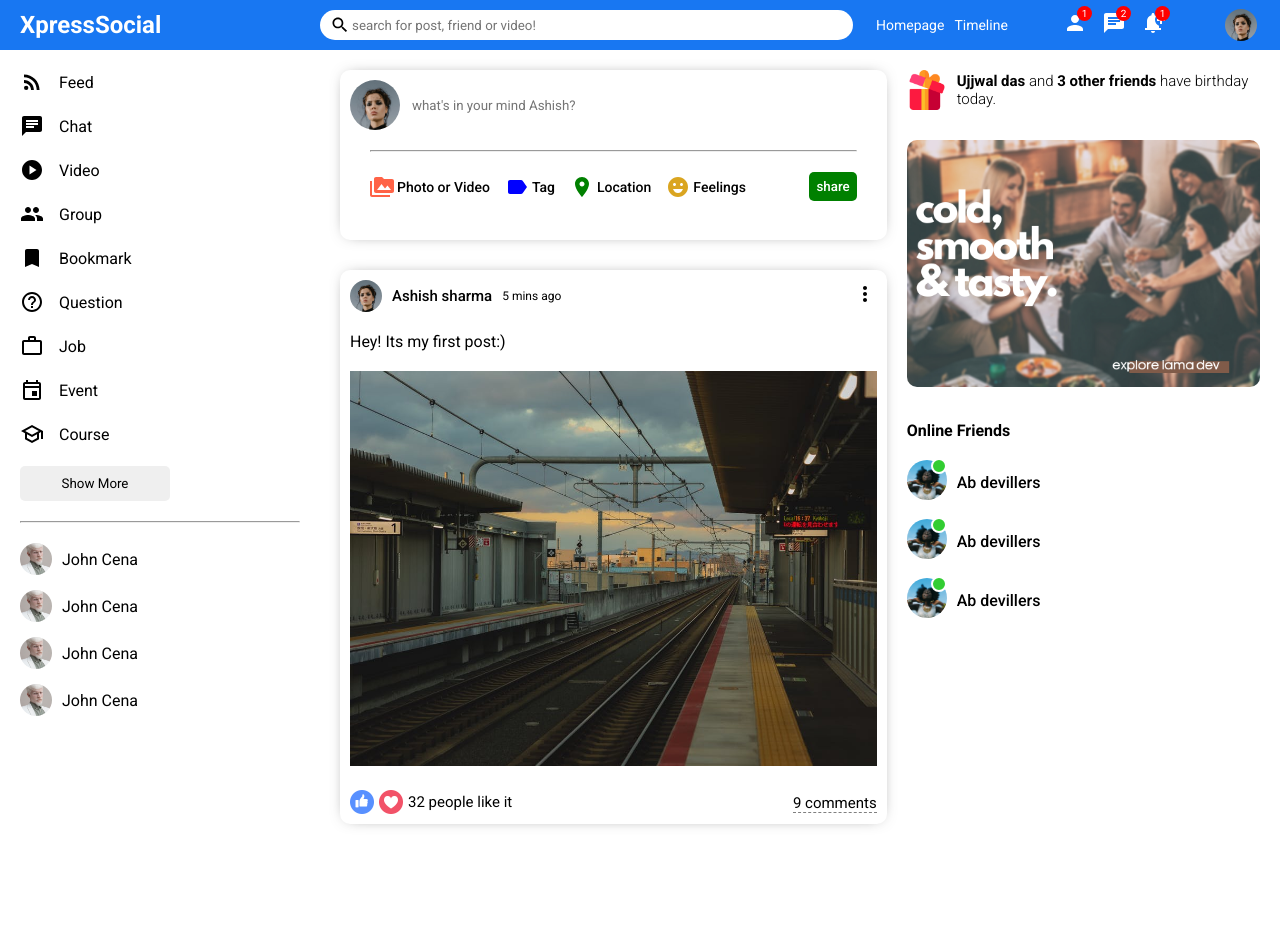
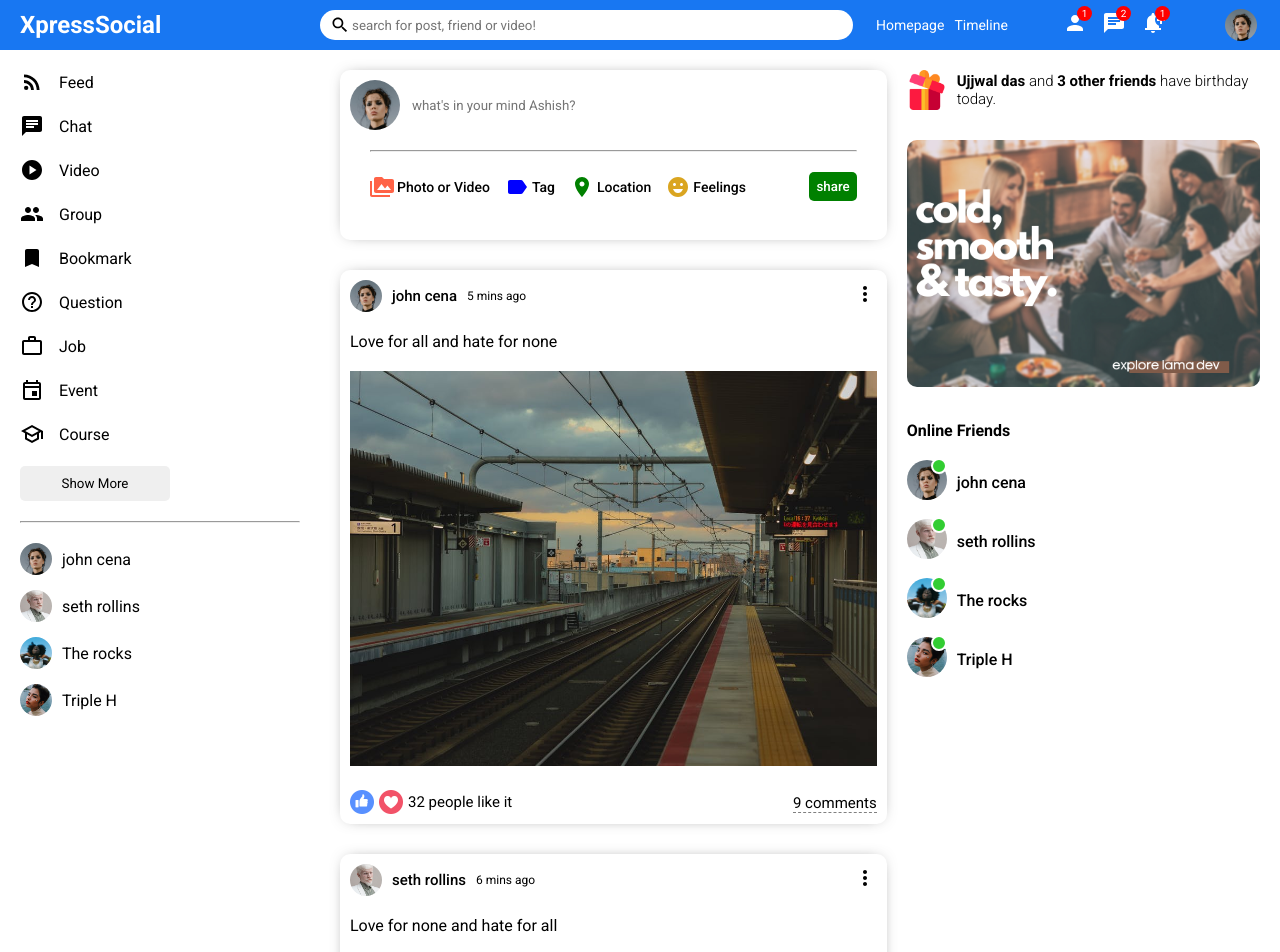
Before and after one commit to Ashishsharma1998/social_media_ui, a React (Create React App) app: page / in a window 1280 px wide. Shown: the top 952 px of the page. Before the commit the page ends 874 px from the top, so only its background shows below. Built offline with nearby package versions, Linux system fonts and the light colour scheme.

Commit message:
completed the basic like and dislike functional and feature with dummy data

```diff
--- /dev/null
+++ b/src/components/closeFriend/CloseFriend.css
@@ -0,0 +1,13 @@
+.sidebarFriend {
+  display: flex;
+  align-items: center;
+  margin-bottom: 15px;
+}
+
+.sidebarFriendImg {
+  width: 32px;
+  height: 32px;
+  border-radius: 50%;
+  object-fit: cover;
+  margin-right: 10px;
+}
--- /dev/null
+++ b/src/components/closeFriend/CloseFriend.jsx
@@ -0,0 +1,13 @@
+import React from "react";
+import "./CloseFriend.css";
+
+function CloseFriend({ user }) {
+  return (
+    <li className="sidebarFriend">
+      <img src={user.profilePicture} alt="" className="sidebarFriendImg" />
+      <span className="sidebarFriendName">{user.username}</span>
+    </li>
+  );
+}
+
+export default CloseFriend;
--- a/src/components/feed/Feed.jsx
+++ b/src/components/feed/Feed.jsx
@@ -2,12 +2,16 @@ import React from "react";
 import Share from "../share/Share";
 import "./Feed.css";
 import Post from "../post/Post";
+import { Posts } from "../../dummyData";
+
 function Feed() {
   return (
     <div className="feed">
       <div className="feedWrapper">
         <Share />
-        <Post />
+        {Posts.map((post) => {
+          return <Post key={post.id} data={post} />;
+        })}
       </div>
     </div>
   );
--- /dev/null
+++ b/src/components/online/Online.css
@@ -0,0 +1,32 @@
+.rightbarFriend {
+  display: flex;
+  align-items: center;
+  margin-bottom: 15px;
+}
+
+.rightbarProfileImgContainer {
+  position: relative;
+  margin-right: 10px;
+}
+
+.rightbarProfileImg {
+  width: 40px;
+  height: 40px;
+  border-radius: 50%;
+  object-fit: cover;
+}
+
+.rightbarOnline {
+  background-color: limegreen;
+  width: 12px;
+  height: 12px;
+  border-radius: 50%;
+  border: 2px solid white;
+  position: absolute;
+  top: -2px;
+  right: 0px;
+}
+
+.rightbarUsername {
+  font-weight: 500;
+}
--- /dev/null
+++ b/src/components/online/Online.jsx
@@ -0,0 +1,15 @@
+import React from "react";
+import "./Online.css";
+function Online({ user }) {
+  return (
+    <li className="rightbarFriend">
+      <div className="rightbarProfileImgContainer">
+        <img src={user.profilePicture} alt="" className="rightbarProfileImg" />
+        <span className="rightbarOnline"></span>
+      </div>
+      <span className="rightbarUsername">{user.username}</span>
+    </li>
+  );
+}
+
+export default Online;
--- a/src/components/post/Post.jsx
+++ b/src/components/post/Post.jsx
@@ -1,37 +1,63 @@
-import React from "react";
+import React, { useState } from "react";
 import "./Post.css";
 import { MoreVert } from "@mui/icons-material";
+import { Users } from "../../dummyData.js";
 
-function Post() {
+function Post({ data }) {
+  const [like, setLike] = useState(data.like);
+  const [isLike, setIsLike] = useState(false);
+
+  const likeHandler = () => {
+    setLike(isLike ? like - 1 : like + 1);
+    setIsLike(!isLike);
+  };
+
   return (
     <div className="post">
       <div className="postWrapper">
         <div className="postTop">
           <div className="postTopLeft">
             <img
-              src="/assets/person/1.jpeg"
+              src={
+                Users.filter((user) => user.id === data.userId)[0]
+                  .profilePicture
+              }
               alt=""
               className="postProfileImg"
             />
-            <span className="postUsername">Ashish sharma</span>
-            <span className="postDate">5 mins ago</span>
+            <span className="postUsername">
+              {Users.filter((user) => user.id === data.userId)[0].username}
+            </span>
+            <span className="postDate">{data.date}</span>
           </div>
           <div className="postTopRight">
             <MoreVert />
           </div>
         </div>
+
         <div className="postCenter">
-          <span className="postText">Hey! Its my first post:)</span>
-          <img src="/assets/post/1.jpeg" alt="" className="postImg" />
+          <span className="postText">{data.desc}</span>
+          <img src={data.photo} alt="" className="postImg" />
         </div>
+
         <div className="postBottom">
           <div className="postBottomLeft">
-            <img src="/assets/like.png" alt="" className="likeIcon" />
-            <img src="/assets/heart.png" alt="" className="likeIcon" />
-            <span className="postLikeCounter">32 people like it</span>
+            <img
+              src="/assets/like.png"
+              alt=""
+              className="likeIcon"
+              onClick={likeHandler}
+            />
+            <img
+              src="/assets/heart.png"
+              alt=""
+              className="likeIcon"
+              onClick={likeHandler}
+            />
+            <span className="postLikeCounter">{like} people like it</span>
           </div>
           <div className="postBottomRight">
-            <span className="postCommentText">9 comments</span>
+            <span className="postCommentText">{data.comment} comments</span>
           </div>
         </div>
       </div>
--- a/src/components/rightBar/RightBar.css
+++ b/src/components/rightBar/RightBar.css
@@ -37,36 +37,3 @@
   margin: 0;
   list-style: none;
 }
-
-.rightbarFriend {
-  display: flex;
-  align-items: center;
-  margin-bottom: 15px;
-}
-
-.rightbarProfileImg {
-  width: 40px;
-  height: 40px;
-  border-radius: 50%;
-  object-fit: cover;
-}
-
-.rightbarProfileImgContainer {
-  position: relative;
-  margin-right: 10px;
-}
-
-.rightbarOnline {
-  background-color: limegreen;
-  width: 12px;
-  height: 12px;
-  border-radius: 50%;
-  border: 2px solid white;
-  position: absolute;
-  top: -2px;
-  right: 0px;
-}
-
-.rightbarUsername {
-  font-weight: 500;
-}
--- a/src/components/rightBar/RightBar.jsx
+++ b/src/components/rightBar/RightBar.jsx
@@ -1,5 +1,7 @@
 import React from "react";
 import "./RightBar.css";
+import { Users } from "../../dummyData";
+import Online from "../online/Online";
 
 function RightBar() {
   return (
@@ -15,39 +17,9 @@ function RightBar() {
         <img src="/assets/ad.png" alt="" className="rightbarAd" />
         <h4 className="rightbarTitle">Online Friends</h4>
         <ul className="rightbarFriendList">
-          <li className="rightbarFriend">
-            <div className="rightbarProfileImgContainer">
-              <img
-                src="/assets/person/3.jpeg"
-                alt=""
-                className="rightbarProfileImg"
-              />
-              <span className="rightbarOnline"></span>
-            </div>
-            <span className="rightbarUsername">Ab devillers</span>
-          </li>
-          <li className="rightbarFriend">
-            <div className="rightbarProfileImgContainer">
-              <img
-                src="/assets/person/3.jpeg"
-                alt=""
-                className="rightbarProfileImg"
-              />
-              <span className="rightbarOnline"></span>
-            </div>
-            <span className="rightbarUsername">Ab devillers</span>
-          </li>
-          <li className="rightbarFriend">
-            <div className="rightbarProfileImgContainer">
-              <img
-                src="/assets/person/3.jpeg"
-                alt=""
-                className="rightbarProfileImg"
-              />
-              <span className="rightbarOnline"></span>
-            </div>
-            <span className="rightbarUsername">Ab devillers</span>
-          </li>
+          {Users.map((user) => {
+            return <Online key={user.id} user={user} />;
+          })}
         </ul>
       </div>
     </div>
--- a/src/components/sideBar/SideBar.css
+++ b/src/components/sideBar/SideBar.css
@@ -2,6 +2,8 @@
   flex: 3;
   height: calc(100vh - 50px);
   overflow-y: scroll;
+  position: sticky;
+  top: 50px;
 }
 
 ::-webkit-scrollbar {
@@ -52,17 +54,3 @@
   margin: 0;
   list-style: none;
 }
-
-.sidebarFriend {
-  display: flex;
-  align-items: center;
-  margin-bottom: 15px;
-}
-
-.sidebarFriendImg {
-  width: 32px;
-  height: 32px;
-  border-radius: 50%;
-  object-fit: cover;
-  margin-right: 10px;
-}
--- a/src/components/sideBar/SideBar.jsx
+++ b/src/components/sideBar/SideBar.jsx
@@ -8,6 +8,8 @@ import Event from "@mui/icons-material/EventOutlined";
 import Course from "@mui/icons-material/SchoolOutlined";
 import React from "react";
 import "./SideBar.css";
+import { Users } from "../../dummyData";
+import CloseFriend from "../closeFriend/CloseFriend";
 
 function SideBar() {
   return (
@@ -54,38 +56,9 @@ function SideBar() {
         <button className="sidebarButton">Show More</button>
         <hr className="sidebarHr" />
         <ul className="sidebarFriendList">
-          <li className="sidebarFriend">
-            <img
-              src="/assets/person/2.jpeg"
-              alt=""
-              className="sidebarFriendImg"
-            />
-            <span className="sidebarFriendName">John Cena</span>
-          </li>
-          <li className="sidebarFriend">
-            <img
-              src="/assets/person/2.jpeg"
-              alt=""
-              className="sidebarFriendImg"
-            />
-            <span className="sidebarFriendName">John Cena</span>
-          </li>
-          <li className="sidebarFriend">
-            <img
-              src="/assets/person/2.jpeg"
-              alt=""
-              className="sidebarFriendImg"
-            />
-            <span className="sidebarFriendName">John Cena</span>
-          </li>
-          <li className="sidebarFriend">
-            <img
-              src="/assets/person/2.jpeg"
-              alt=""
-              className="sidebarFriendImg"
-            />
-            <span className="sidebarFriendName">John Cena</span>
-          </li>
+          {Users.map((user) => {
+            return <CloseFriend key={user.id} user={user} />;
+          })}
         </ul>
       </div>
     </div>
--- a/src/components/topBar/TopBar.css
+++ b/src/components/topBar/TopBar.css
@@ -6,6 +6,7 @@
   align-items: center;
   position: sticky;
   top: 0;
+  z-index: 999;
 }
 
 .logo {
--- /dev/null
+++ b/src/dummyData.js
@@ -0,0 +1,43 @@
+export const Users = [
+  {
+    id: 1,
+    profilePicture: "/assets/person/1.jpeg",
+    username: "john cena",
+  },
+  {
+    id: 2,
+    profilePicture: "/assets/person/2.jpeg",
+    username: "seth rollins",
+  },
+  {
+    id: 3,
+    profilePicture: "/assets/person/3.jpeg",
+    username: "The rocks",
+  },
+  {
+    id: 4,
+    profilePicture: "/assets/person/4.jpeg",
+    username: "Triple H",
+  },
+];
+
+export const Posts = [
+  {
+    id: 1,
+    desc: "Love for all and hate for none",
+    photo: "/assets/post/1.jpeg",
+    date: "5 mins ago",
+    userId: 1,
+    like: 32,
+    comment: 9,
+  },
+  {
+    id: 2,
+    desc: "Love for none and hate for all",
+    photo: "/assets/post/2.jpeg",
+    date: "6 mins ago",
+    userId: 2,
+    like: 77,
+    comment: 6,
+  },
+];
```
